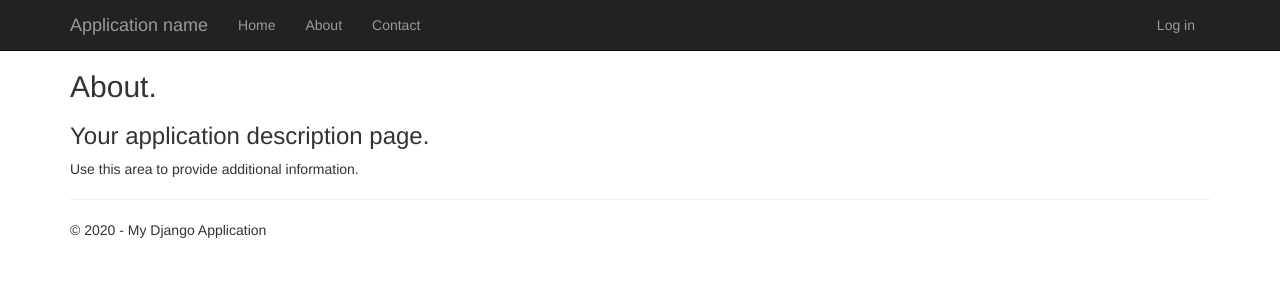
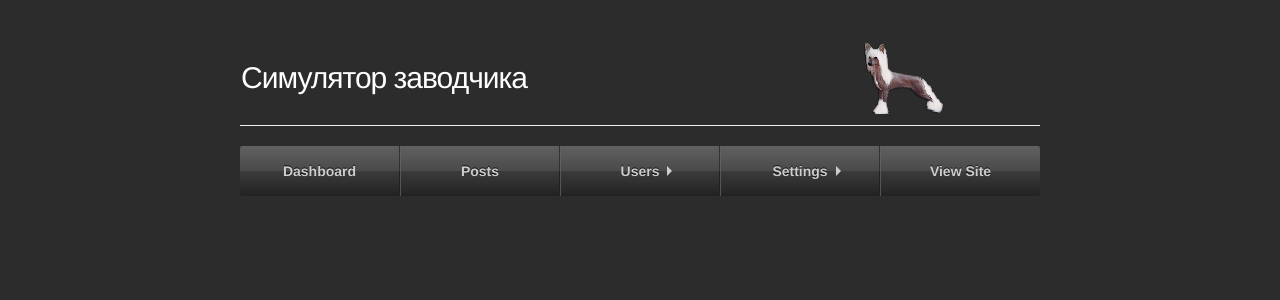
Before and after one commit to neshika/DogPy, a Django app: page /about/ in a window 1280 px wide. Shown: the top 300 px of the page. Run offline with Django 3.2, Linux system fonts and the light colour scheme; some libraries are stand-ins or nearby versions.

Commit message:
about шапка для навигатора(ссылка на NAV.html

```diff
--- /dev/null
+++ b/app/static/app/content/main.css
@@ -0,0 +1,249 @@
+/*============================*/
+/* General
+/*============================*/
+html, body {
+    background: #2c2c2c;
+    color: silver;
+    font: 100% helvetica, arial, sans-serif;
+    margin: 0;
+    padding: 0;
+}
+
+#container {
+    margin: 40px auto;
+    width: 800px;
+    -webkit-border-radius: 3px;
+    -moz-border-radius: 3px;
+    border-radius: 3px;
+}
+
+#header {
+    border-bottom: 1px solid #eee;
+    margin: 0 0 20px;
+    overflow: hidden;
+    padding: 0 0 10px;
+}
+
+h1 {
+    color: #fff;
+    float: left;
+    font-size: 30px;
+    font-weight: normal;
+    letter-spacing: -1px;
+    margin: 0;
+}
+
+h2 {
+    color: #999;
+    float: right;
+    font-size: 11px;
+    font-weight: normal;
+    margin: 20px 0 0 0;
+}
+
+a {
+    color: #111;
+    font-weight: bold;
+    text-decoration: none;
+    -moz-transition: all 300ms ease-out;
+    -webkit-transition: all 300ms ease-out;
+    -ms-transition: all 300ms ease-out;
+    transition: all 300ms ease-out;
+}
+
+    a:hover {
+        color: #555;
+    }
+
+/*============================*/
+/* Main Navigation
+/*============================*/
+#nav {
+    height: 50px;
+    line-height: 50px;
+    width: 100%;
+}
+
+    #nav ul {
+        list-style: none;
+        margin: 0;
+        padding: 0;
+    }
+
+    #nav li {
+        background: #333;
+        background-image: -o-linear-gradient(bottom, #222222 0%, #555555 100%);
+        background-image: -moz-linear-gradient(bottom, #222222 0%, #555555 100%);
+        background-image: -webkit-linear-gradient(bottom, #222222 0%, #555555 100%);
+        background-image: -ms-linear-gradient(bottom, #222222 0%, #555555 100%);
+        background-image: -webkit-gradient(linear,left bottom,left top,color-stop(0, #222222),color-stop(1, #555555));
+        background-image: linear-gradient(bottom, #222222 0%, #555555 100%);
+        float: left;
+        position: relative;
+        width: 20%;
+    }
+
+        #nav li:first-child, #nav li:first-child a {
+            -webkit-border-radius: 3px 0 0 3px;
+            -moz-border-radius: 3px 0 0 3px;
+            border-radius: 3px 0 0 3px;
+        }
+
+        #nav li:last-child, #nav li:last-child a {
+            -webkit-border-radius: 0 3px 3px 0;
+            -moz-border-radius: 0 3px 3px 0;
+            border-radius: 0 3px 3px 0;
+        }
+
+    #nav a {
+        border-right: 1px solid #222;
+        border-left: 1px solid #555;
+        color: #ccc;
+        display: block;
+        font-size: 14px;
+        height: 50px;
+        overflow: hidden;
+        text-align: center;
+        text-shadow: 0 -1px 0 #000;
+        -webkit-box-shadow: inset 0 0 10px transparent;
+        -moz-box-shadow: inset 0 0 10px transparent;
+    }
+
+        #nav a:after {
+            background: rgba(255,255,255,.07);
+            content: "";
+            height: 25px;
+            left: 0;
+            position: absolute;
+            width: 100%;
+        }
+
+    #nav li:hover > a {
+        background: #333;
+        border-left-color: #222;
+        color: #fff;
+        text-shadow: 0 1px 0 #000;
+        -webkit-box-shadow: inset 0 0 10px #111;
+        -moz-box-shadow: inset 0 0 10px #111;
+        box-shadow: inset 0 0 10px #111;
+    }
+
+    #nav span {
+        position: relative;
+    }
+
+    #nav a:active span {
+        color: #ffd;
+        position: relative;
+        top: 1px;
+    }
+
+    #nav li:first-child a {
+        border-left: none;
+    }
+
+    #nav li:last-child a {
+        border-right: none;
+    }
+
+.dropdown > a span:after {
+    border-top: 5px solid transparent;
+    border-bottom: 5px solid transparent;
+    border-left: 5px solid #ccc;
+    content: "";
+    right: -13px;
+    position: absolute;
+    top: 3px;
+}
+
+.dropdown:hover > a span:after {
+    border-left: 5px solid transparent;
+    border-right: 5px solid transparent;
+    border-top: 5px solid #fff;
+    content: "";
+    right: -15px;
+    position: absolute;
+    top: 6px;
+}
+
+/*============================*/
+/* Sub Navigation
+/*============================*/
+#nav ul ul {
+    opacity: 0;
+    position: absolute;
+    top: 50px;
+    visibility: hidden;
+    width: 0;
+    -moz-transition: all 300ms ease-out;
+    -webkit-transition: all 300ms ease-out;
+    -ms-transition: all 300ms ease-out;
+    transition: all 300ms ease-out;
+}
+
+#nav ul li:hover ul {
+    opacity: 1;
+    visibility: visible;
+    width: 100%;
+}
+
+#nav ul ul li {
+    background: #f3f3f3;
+    float: none;
+    line-height: 0;
+    width: 100%;
+}
+
+    #nav ul ul li:nth-child(odd) {
+        background: #eee;
+    }
+
+    #nav ul ul li:first-child, #nav ul ul li:first-child a {
+        -webkit-border-radius: 0;
+        -moz-border-radius: 0;
+        border-radius: 0;
+    }
+
+    #nav ul ul li:last-child, #nav ul ul li:last-child a {
+        -webkit-border-radius: 0 0 3px 3px;
+        -moz-border-radius: 0 0 3px 3px;
+        border-radius: 0 0 3px 3px;
+    }
+
+    #nav ul ul li a {
+        border-right: none;
+        border-left: none;
+        border-top: 1px solid #fff;
+        color: #555;
+        font-size: 12px;
+        height: 36px;
+        line-height: 36px;
+        padding: 0 0 0 15px;
+        text-align: left;
+        text-shadow: 0 -1px 0 #eee;
+    }
+
+#nav ul li ul li a:after {
+    background: rgba(0,0,0,.02);
+    content: "";
+    height: 18px;
+    left: 0;
+    position: absolute;
+    top: 19px;
+    width: 100%;
+}
+
+#nav ul ul li a:hover {
+    background: #ffd;
+    color: #111;
+    text-shadow: 0 1px 0 #fff;
+    -webkit-box-shadow: none;
+    -moz-box-shadow: none;
+    box-shadow: none;
+}
+
+#nav ul ul a:active span {
+    color: #111;
+    position: relative;
+    top: 1px;
+}
--- a/app/templates/app/about.html
+++ b/app/templates/app/about.html
@@ -1,4 +1,4 @@
-{% extends "app/layout.html" %}
+{% extends "app/nav.html" %}
 
 {% block content %}
 
--- /dev/null
+++ b/app/templates/app/nav.html
@@ -0,0 +1,49 @@
+<!DOCTYPE html>
+<html>
+<head>
+    <meta charset="utf-8" />
+    <meta name="viewport" content="width=device-width, initial-scale=1.0">
+    <title>{{ title }} - Симулятор заводчика</title>
+    {% load staticfiles %}
+    <link rel="stylesheet" type="text/css" href="{% static 'app/content/bootstrap.min.css' %}" />
+    <link rel="stylesheet" type="text/css" href="{% static 'app/content/main.css' %}" />
+    <script src="{% static 'app/scripts/modernizr-2.6.2.js' %}"></script>
+</head>
+<div id="container">
+    <div id="header">
+        <table width="900">
+            <tr>
+                <td><h1>Симулятор заводчика</h1></td>
+                <h2><td><img src="{% static 'app/img/test.png' %}" /></td></h2>
+            </tr>
+        </table>
+
+    </div>
+    <div id="nav">
+        <ul>
+            <li><a href="#"><span>Dashboard</span></a></li>
+            <li><a href="#"><span>Posts</span></a></li>
+            <li class="dropdown">
+                <a href="#"><span>Users</span></a>
+                <ul>
+                    <li><a href="#"><span>Joshua Hibbert</span></a></li>
+                    <li><a href="#"><span>Kyle Bragger</span></a></li>
+                    <li><a href="#"><span>Jack Rugile</span></a></li>
+                </ul>
+            </li>
+            <li class="dropdown">
+                <a href="#"><span>Settings</span></a>
+                <ul>
+                    <li><a href="#"><span>General</span></a></li>
+                    <li><a href="#"><span>SEO</span></a></li>
+                    <li><a href="#"><span>Style</span></a></li>
+                    <li><a href="#"><span>Plugins</span></a></li>
+                    <li><a href="#"><span>Security</span></a></li>
+                </ul>
+            </li>
+            <li><a href="#"><span>View Site</span></a></li>
+        </ul>
+    </div>
+</div>
+</body>
+</html>
```
Also changed, not shown: app/static/app/img/test.png (added), 1 other file.
